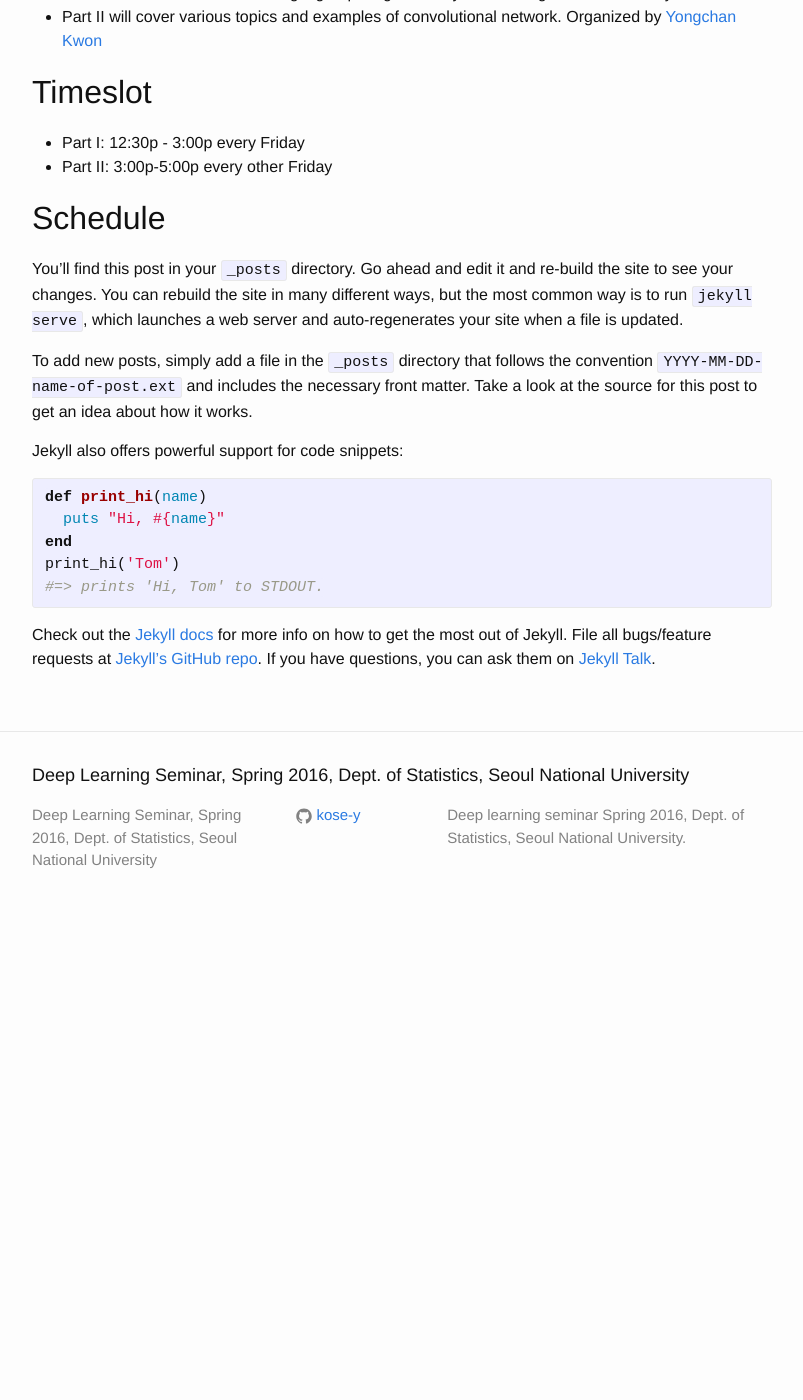
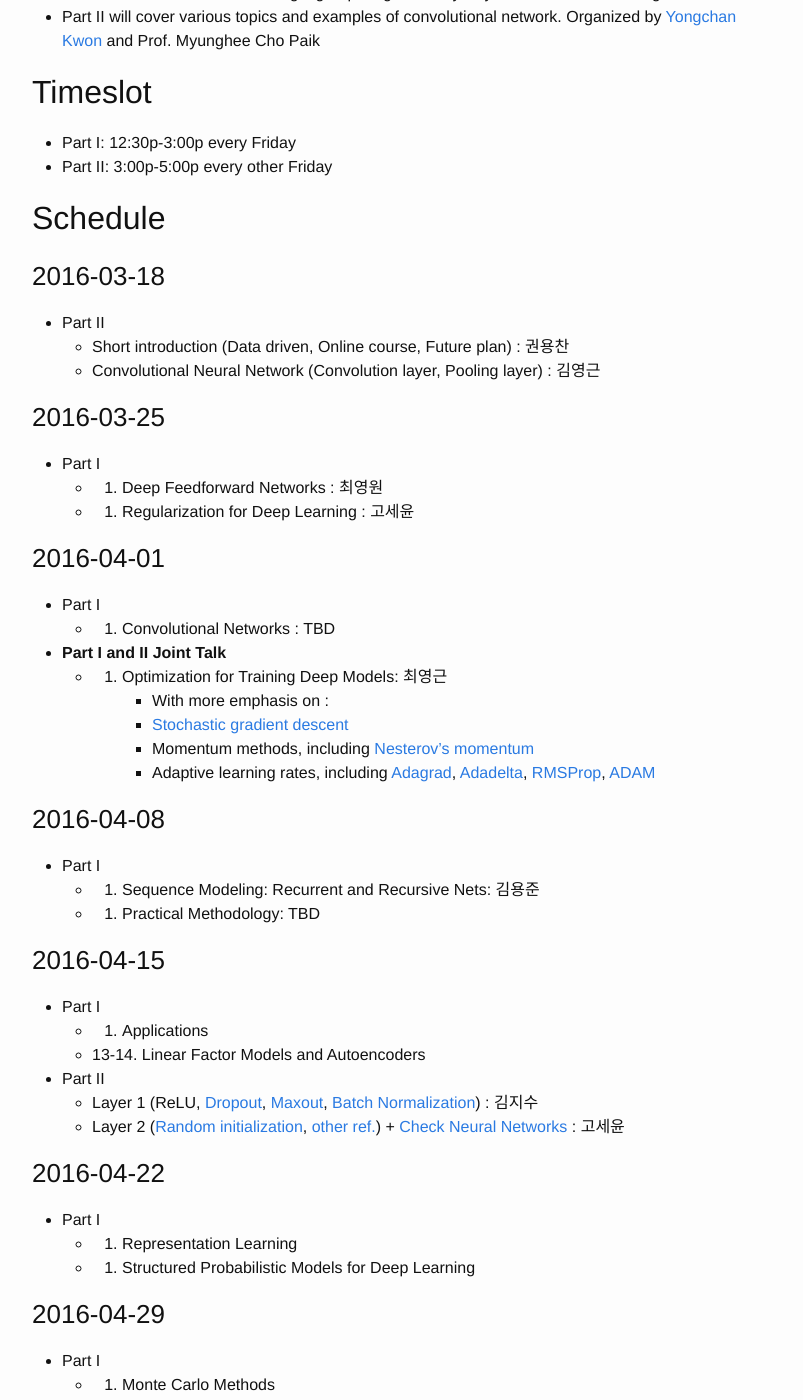
Before and after one commit to snu-stat/dl-seminar, a Jekyll site: the page built from _posts/2016-03-16-schedule.md, in a window 1280 px wide and 1400 px high, scrolled down 394 px. Shown: the whole window, without its empty margins (238-1041 px from the left). Built offline with Jekyll 4.4.1, drawn with Linux system fonts in a browser that asks for light colours; before the commit the page ends 1326 px from its top, so only the background shows below that; some of the changed text lies outside the part shown.

Commit message:
full schedule

```diff
--- a/_posts/2016-03-16-schedule.md
+++ b/_posts/2016-03-16-schedule.md
@@ -6,35 +6,94 @@ categories: schedule
 ---
 ## Short Introduction
 
-* Part I will cover a [draft](http://www.deeplearningbook.org/) from Bengio group. Organized by Prof. Joong-Ho Won and Seyoon Ko
-* Part II will cover various topics and examples of convolutional network. Organized by [Yongchan Kwon](ykwon0407.github.io)
+* Part I will cover a [draft](http://www.deeplearningbook.org/) from Bengio group. Organized by Seyoon Ko and Prof. Joong-Ho Won
+* Part II will cover various topics and examples of convolutional network. Organized by [Yongchan Kwon](ykwon0407.github.io) and Prof. Myunghee Cho Paik
 
 ## Timeslot
 
-* Part I: 12:30p - 3:00p every Friday
+* Part I: 12:30p-3:00p every Friday
 * Part II: 3:00p-5:00p every other Friday
 
 
 ## Schedule
 
+### 2016-03-18
 
+* Part II
+    - Short introduction (Data driven, Online course, Future plan) : 권용찬
+    - Convolutional Neural Network (Convolution layer, Pooling layer) : 김영근
 
-You’ll find this post in your `_posts` directory. Go ahead and edit it and re-build the site to see your changes. You can rebuild the site in many different ways, but the most common way is to run `jekyll serve`, which launches a web server and auto-regenerates your site when a file is updated.
+### 2016-03-25
 
-To add new posts, simply add a file in the `_posts` directory that follows the convention `YYYY-MM-DD-name-of-post.ext` and includes the necessary front matter. Take a look at the source for this post to get an idea about how it works.
+* Part I
+    * 6. Deep Feedforward Networks : 최영원
+    * 7. Regularization for Deep Learning : 고세윤
 
-Jekyll also offers powerful support for code snippets:
+### 2016-04-01
 
-{% highlight ruby %}
-def print_hi(name)
-  puts "Hi, #{name}"
-end
-print_hi('Tom')
-#=> prints 'Hi, Tom' to STDOUT.
-{% endhighlight %}
+* Part I
+    * 9. Convolutional Networks : TBD
 
-Check out the [Jekyll docs][jekyll-docs] for more info on how to get the most out of Jekyll. File all bugs/feature requests at [Jekyll’s GitHub repo][jekyll-gh]. If you have questions, you can ask them on [Jekyll Talk][jekyll-talk].
+* __Part I and II Joint Talk__
+    * 8. Optimization for Training Deep Models: 최영근
+        * With more emphasis on :
+            * [Stochastic gradient descent](https://github.com/cs231n/cs231n.github.io/blob/master/neural-networks-3.md#sgd)
+            * Momentum methods, including [Nesterov's momentum](http://arxiv.org/pdf/1212.0901v2.pdf)
+            * Adaptive learning rates, including [Adagrad](http://jmlr.org/papers/v12/duchi11a.html), [Adadelta](http://arxiv.org/abs/1212.5701), [RMSProp](http://www.cs.toronto.edu/~tijmen/csc321/slides/lecture_slides_lec6.pdf), [ADAM](http://arxiv.org/abs/1412.6980)
 
-[jekyll-docs]: http://jekyllrb.com/docs/home
-[jekyll-gh]:   https://github.com/jekyll/jekyll
-[jekyll-talk]: https://talk.jekyllrb.com/
+### 2016-04-08
+
+* Part I
+    * 10. Sequence Modeling: Recurrent and Recursive Nets: 김용준
+    * 11. Practical Methodology: TBD
+
+### 2016-04-15
+
+* Part I
+    * 12. Applications
+    * 13-14. Linear Factor Models and Autoencoders
+* Part II
+    - Layer 1 (ReLU, [Dropout](https://www.cs.toronto.edu/~hinton/absps/JMLRdropout.pdf), [Maxout](http://jmlr.csail.mit.edu/proceedings/papers/v28/goodfellow13.pdf), [Batch Normalization](http://arxiv.org/abs/1502.03167)) : 김지수
+    - Layer 2 ([Random initialization](http://jmlr.org/proceedings/papers/v9/glorot10a/glorot10a.pdf), [other ref.](http://arxiv.org/abs/1502.01852)) + [Check Neural Networks](https://github.com/cs231n/cs231n.github.io/blob/master/neural-networks-3.md#baby) : 고세윤
+
+### 2016-04-22
+* Part I
+    * 15. Representation Learning
+    * 16. Structured Probabilistic Models for Deep Learning
+
+### 2016-04-29
+* Part I
+    * 17. Monte Carlo Methods
+    * 18. Confronting the Partition Function
+
+* Part II
+    - Deep software practice (Caffe, Keras, ..) : 최영원
+
+### 2016-05-06
+* Part I
+    * 19. Approximate Inference
+    * 20. Deep Generative Models (Part 1): Boltzmann Machines
+
+### 2016-05-13
+
+* Part I
+    * 20. Deep Generative Models (Part 2): Other Generative Models
+    * End of Part I
+
+* Part II
+    - [AlexNet](http://papers.nips.cc/paper/4824-imagenet-classification-with-deep-convolutional-neural-networks.pdf) : 권용찬
+    - [ZFNet](http://arxiv.org/abs/1311.2901) : 고세윤
+
+### 2016-05-27
+
+* Part II
+
+    - [GoogLeNet](http://arxiv.org/abs/1409.4842) : 최영근
+    - [VGGNet](http://www.robots.ox.ac.uk/~vgg/research/very_deep/) : 김지수
+
+### 2016-06-10
+* Part II
+    - [ResNet](http://arxiv.org/abs/1512.03385) : 김영근
+    - Introduction to visualization CNN : 권용찬
+
+Check it out! [Google Groups](https://groups.google.com/forum/#!forum/deep-reading-club)
```
Also changed, not shown: _posts/2016-03-16-welcome-to-jekyll.markdown (deleted, +0 -25 lines).
